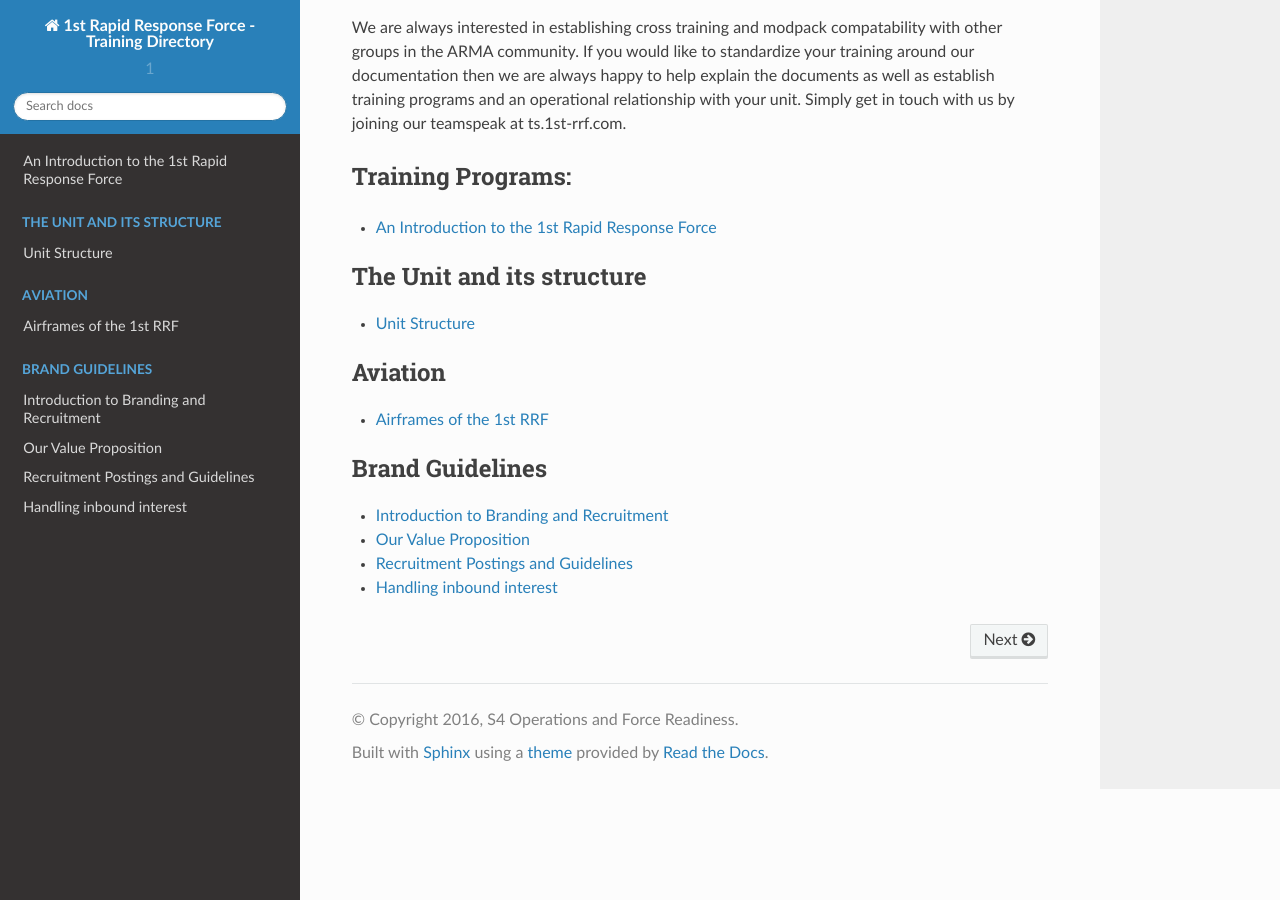
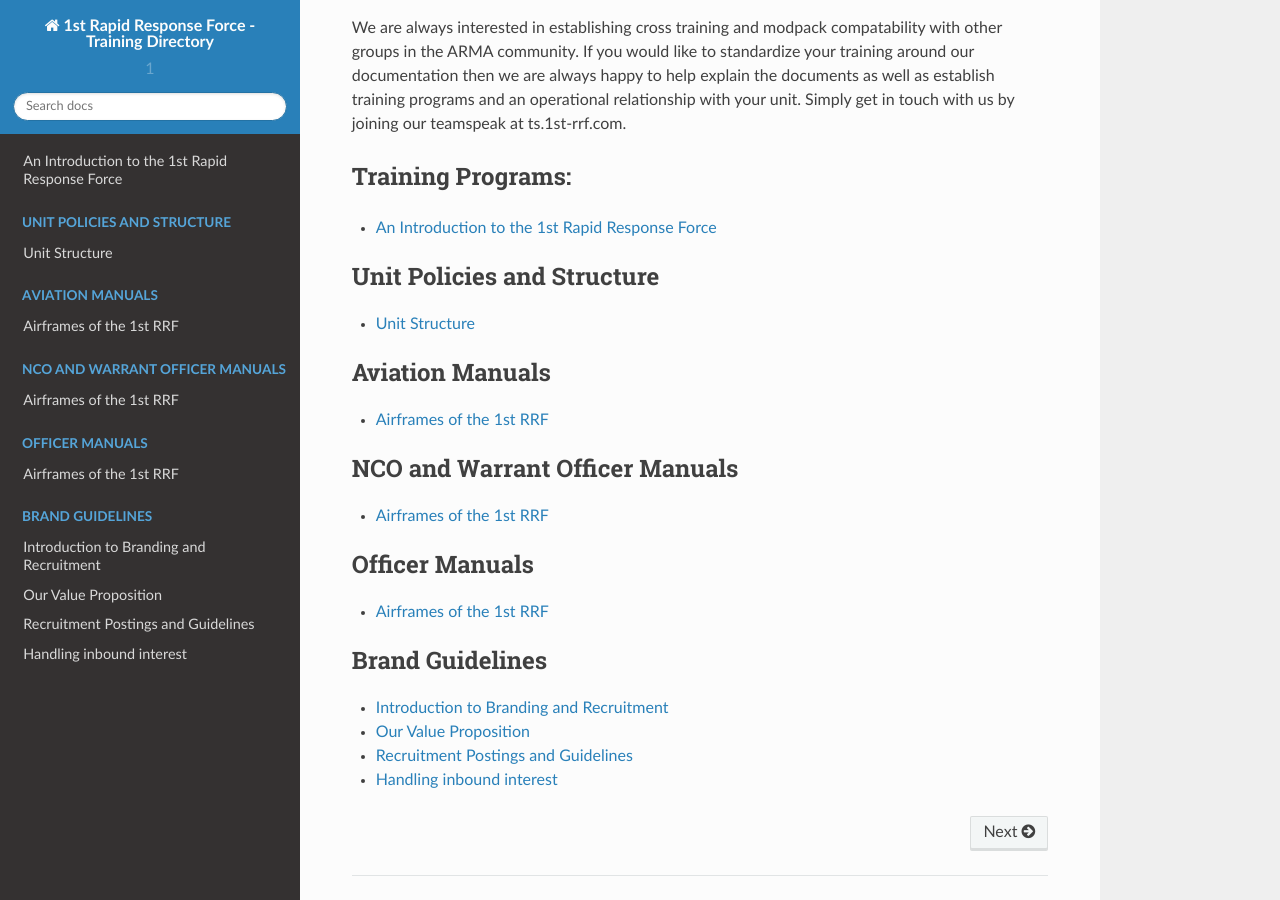
Before and after one commit to 1st-rapid-response-force/Training-Programs, a Sphinx documentation site: the page built from docs/source/index.rst, in a window 1280 px wide and 900 px high, scrolled down 701 px. Built offline with Sphinx 7.4.7 and the Read the Docs theme 2.0.0, drawn with Linux system fonts in a browser that asks for light colours; formulas are drawn with MathJax 3.

Commit message:
Add new headers for future sections as stubs

```diff
--- a/docs/source/index.rst
+++ b/docs/source/index.rst
@@ -34,13 +34,29 @@ Training Programs:
 
 .. toctree::
    :maxdepth: 1
-   :caption: The Unit and its structure
+   :caption: Unit Policies and Structure
 
    v1/about_the_unit/structure
 
 .. toctree::
    :maxdepth: 1
-   :caption: Aviation
+   :caption: Infantry Manuals
+
+.. toctree::
+   :maxdepth: 1
+   :caption: Aviation Manuals
+
+   v1/aviation/airframes
+
+.. toctree::
+   :maxdepth: 1
+   :caption: NCO and Warrant Officer Manuals
+
+   v1/aviation/airframes
+
+.. toctree::
+   :maxdepth: 1
+   :caption: Officer Manuals
 
    v1/aviation/airframes
 
```
